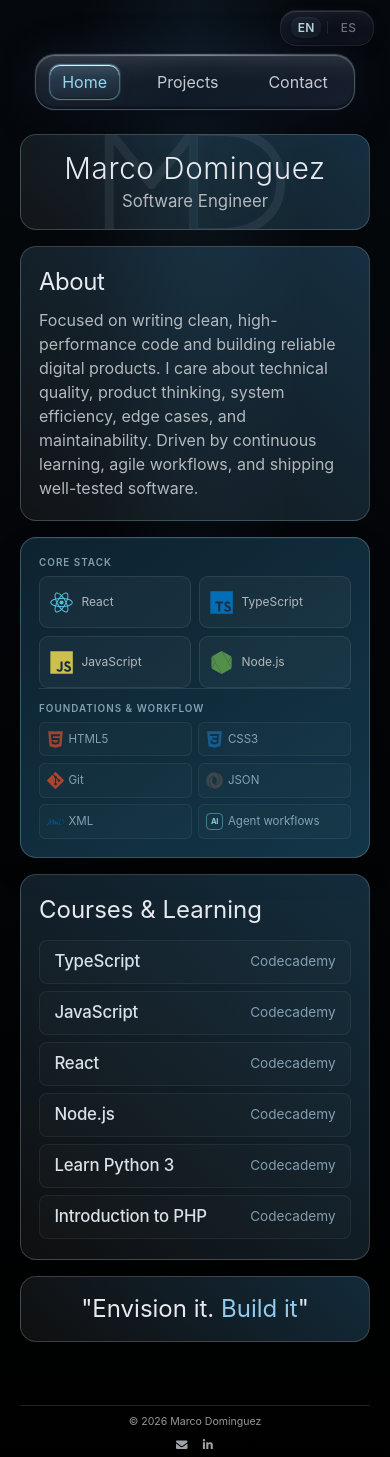
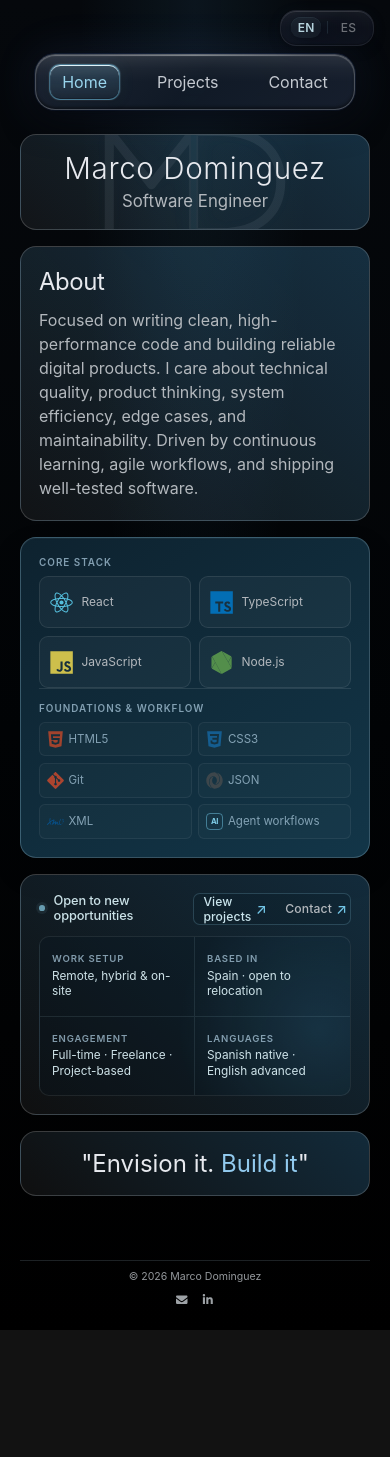
Before and after one commit to Marcodggz/portfolio, a React (Vite) app: page / in a window 390 px wide. Shown: the top 1457 px of the page. After the commit the page ends 1330 px from the top, so only its background shows below. Built offline with nearby package versions, Linux system fonts and the light colour scheme.

Commit message:
feat(home): refine availability and home content

```diff
--- a/src/components/home/Certifications/Certifications.module.css
+++ b/src/components/home/Certifications/Certifications.module.css
@@ -1,196 +1,50 @@
 .certifications {
   display: flex;
   flex-direction: column;
-  gap: 0;
-  height: 100%;
-  background: linear-gradient(
-    45deg,
-    rgba(255, 255, 255, 0.06),
-    var(--color-surface-accent)
-  );
+  height: 249px;
+  padding: 18px 22px;
+  color: var(--color-text-primary);
+  background: linear-gradient(45deg, rgba(255, 255, 255, 0.06), var(--color-surface-accent));
   border: 1px solid var(--border-glass);
   border-radius: var(--radius-md);
-  padding: 18px 22px;
-  color: var(--color-text-primary);
+  overflow: hidden;
 }
 
-.certifications h2 {
-  margin: 0 0 0.75rem;
-  font-size: 1.85rem;
-  font-weight: 400;
-  padding-left: 0;
+.actionRow { display: flex; align-items: center; justify-content: space-between; gap: 1rem; min-height: 2rem; }
+.actions { display: flex; align-items: center; gap: 0; overflow: hidden; border: 1px solid rgba(147, 216, 241, 0.2); border-radius: 0.42rem; background: rgba(7, 28, 39, 0.2); }
+.projectsLink, .contactLink { display: inline-flex; align-items: center; justify-content: center; min-height: 1.9rem; font-size: 0.76rem; font-weight: 550; letter-spacing: 0.01em; text-decoration: none; transition: color 0.2s ease, background-color 0.2s ease, border-color 0.2s ease; }
+.projectsLink, .contactLink { gap: 0.26rem; padding: 0 0.58rem; color: var(--color-text-secondary); }
+.projectsLink { color: rgba(218, 245, 253, 0.92); }
+.projectsLink::after, .contactLink::after { content: "↗"; color: var(--color-nav-accent); font-size: 0.88rem; line-height: 1; transition: transform 0.2s ease; }
+.projectsLink:hover, .contactLink:hover { color: #e1f7ff; background: rgba(104, 192, 225, 0.1); }
+.projectsLink:hover::after, .contactLink:hover::after { transform: translate(0.12rem, -0.12rem); }
+.actionDivider { width: 1px; align-self: stretch; background: rgba(185, 229, 246, 0.16); }
+
+.availabilityFacts {
+  display: grid;
+  grid-template-columns: repeat(2, minmax(0, 1fr));
+  flex: 1;
+  min-height: 0;
+  margin-top: 0.7rem;
+  margin-bottom: 0;
+  overflow: hidden;
+  border: 1px solid rgba(255, 255, 255, 0.08);
+  border-radius: 10px;
+  background:
+    radial-gradient(circle at 90% 58%, rgba(70, 154, 194, 0.16), transparent 48%),
+    rgba(6, 23, 33, 0.25);
 }
 
-.certList {
-  display: grid;
-  grid-template-columns: repeat(2, minmax(0, 1fr));
-  column-gap: 2.75rem;
-  row-gap: 1.05rem;
+.availabilityIntro { display: flex; align-items: center; gap: 0.55rem; min-width: 0; }
+.availabilityIntro p { margin: 0; color: rgba(223, 247, 253, 0.9); font-size: clamp(0.8rem, 1vw, 0.9rem); font-weight: 500; letter-spacing: -0.01em; }
+.statusDot { flex: 0 0 auto; width: 0.36rem; aspect-ratio: 1; border-radius: 50%; background: rgba(136, 205, 231, 0.72); box-shadow: 0 0 0 0.18rem rgba(136, 205, 231, 0.08); }
+.availabilityFact { display: flex; flex-direction: column; justify-content: center; min-width: 0; padding: clamp(0.65rem, 1.2vw, 0.9rem) clamp(0.75rem, 1.5vw, 1.1rem); }
+.availabilityFact:nth-child(odd) { border-right: 1px solid rgba(185, 229, 246, 0.1); }
+.availabilityFact:nth-child(n + 3) { border-top: 1px solid rgba(185, 229, 246, 0.1); }
+.availabilityFact dt { color: var(--color-text-meta); font-size: clamp(0.6rem, 0.78vw, 0.68rem); font-weight: 600; letter-spacing: 0.085em; text-transform: uppercase; }
+.availabilityFact dd { margin: 0.3rem 0 0; color: rgba(226, 247, 253, 0.9); font-size: clamp(0.74rem, 0.95vw, 0.84rem); line-height: 1.32; }
 
-  width: min(100%, 40rem);
-  margin: auto;
-  align-content: center;
-}
-
-.certItem {
-  display: grid;
-  grid-template-columns: auto 1fr;
-  gap: 0.45rem;
-  align-items: baseline;
-}
-
-.certName {
-  font-size: 1.2rem;
-  color: #d8e0e8;
-  font-weight: 500;
-  line-height: 1.3;
-  letter-spacing: -0.01em;
-}
-
-.certIssuer {
-  font-size: 0.9rem;
-  color: var(--color-text-meta);
-  font-weight: 400;
-  line-height: 1.4;
-}
-
-.certIssuer::before {
-  content: "·";
-  margin-right: 0.4rem;
-  color: rgba(217, 221, 228, 0.3);
-}
-
-.certIssuer span {
-  color: rgba(217, 221, 228, 0.5);
-}
-
-/* ── Tablet ≤ 1024px ────────────────────────────────────────────────────── */
-@media (max-width: 1024px) {
-  .certifications {
-    height: auto;
-  }
-
-  .certList {
-    grid-template-columns: 1fr;
-    row-gap: 0.6rem;
-  }
-
-  .certItem {
-    display: flex;
-    justify-content: space-between;
-    align-items: center;
-    gap: var(--space-3);
-    padding: 0.75rem 1rem;
-    background: rgba(255, 255, 255, 0.02);
-    border: 1px solid rgba(255, 255, 255, 0.06);
-    border-radius: var(--radius-sm);
-  }
-
-  .certifications h2 {
-    font-size: 1.7rem;
-  }
-
-  .certName {
-    font-size: 1.15rem;
-  }
-
-  .certIssuer {
-    font-size: 0.9rem;
-    flex-shrink: 0;
-  }
-
-  .certIssuer::before {
-    content: none;
-  }
-}
-
-/* ── Desktop certification cards ≥ 1025px ───────────── */
-@media (min-width: 1025px) {
-  .certifications h2 {
-    width: min(100%, 40rem);
-    margin-inline: auto;
-  }
-
-  .certList {
-    gap: var(--space-3);
-  }
-
-  .certItem {
-    min-height: 44px;
-    padding: 0.4rem 0.75rem;
-    background: rgba(255, 255, 255, 0.02);
-    border: 1px solid rgba(255, 255, 255, 0.06);
-    border-radius: var(--radius-sm);
-  }
-
-  .certName,
-  .certIssuer {
-    white-space: nowrap;
-  }
-}
-
-/* ── Mobile ≤ 600px ──────────────────────────────────────────────────────── */
-@media (max-width: 600px) {
-  .certifications {
-    padding: 20px 18px;
-  }
-
-  .certifications h2 {
-    font-size: 1.5rem;
-    margin-bottom: 1rem;
-  }
-
-  .certList {
-    grid-template-columns: 1fr;
-    row-gap: 0.4rem;
-  }
-
-  .certItem {
-    display: flex;
-    justify-content: space-between;
-    align-items: center;
-    gap: 1rem;
-    padding: 0.65rem 0.9rem;
-    background: rgba(255, 255, 255, 0.02);
-    border: 1px solid rgba(255, 255, 255, 0.06);
-    border-radius: 8px;
-  }
-
-  .certName {
-    font-size: 1.05rem;
-    font-weight: 500;
-  }
-
-  .certIssuer {
-    font-size: 0.85rem;
-    flex-shrink: 0;
-  }
-
-  .certIssuer::before {
-    content: none;
-  }
-}
-
-/* ── Narrow mobile ≤ 375px ───────────────────────────────────────────────── */
-@media (max-width: 375px) {
-  .certifications {
-    padding: 18px 16px;
-  }
-
-  .certifications h2 {
-    font-size: 1.4rem;
-  }
-
-  .certItem {
-    padding: 0.65rem 0.85rem;
-    gap: 0.75rem;
-  }
-
-  .certName {
-    font-size: 1rem;
-  }
-
-  .certIssuer {
-    font-size: 0.8rem;
-  }
-}
+@media (max-width: 1024px) { .certifications { height: auto; } .availabilityFacts { min-height: 12rem; } }
+@media (max-width: 600px) { .certifications { padding: 18px; } .actionRow { align-items: flex-start; } .availabilityFacts { min-height: 10rem; } }
+@media (max-width: 375px) { .certifications { padding: 16px; } .projectsLink, .contactLink { padding-right: 0.42rem; padding-left: 0.42rem; font-size: 0.63rem; } .availabilityFact { padding: 0.6rem; } .availabilityFact dd { font-size: 0.65rem; } }
+@media (prefers-reduced-motion: reduce) { .projectsLink, .contactLink, .projectsLink::after { transition: none; } }
--- a/src/components/home/Certifications/Certifications.tsx
+++ b/src/components/home/Certifications/Certifications.tsx
@@ -1,7 +1,7 @@
 import React from "react";
+import { Link } from "react-router-dom";
 import { useLanguage } from "../../../context/useLanguage";
 import { translations } from "../../../data/translations";
-import { certifications } from "../../../data/certifications";
 import styles from "./Certifications.module.css";
 
 const Certifications: React.FC = () => {
@@ -9,21 +9,26 @@ const Certifications: React.FC = () => {
   const t = translations[language].home;
 
   return (
-    <section className={styles.certifications} aria-labelledby="cert-heading">
-      <h2 id="cert-heading">{t.certificationsHeading}</h2>
-      <div className={styles.certList}>
-        {certifications.map((cert) => (
-          <div key={cert.name} className={styles.certItem}>
-            <div className={styles.certName}>{cert.name}</div>
-            <div className={styles.certIssuer}>
-              {cert.issuer}
-              {cert.inProgress && (
-                <span aria-label={t.inProgress}> ({t.inProgress})</span>
-              )}
-            </div>
+    <section className={styles.certifications} aria-label={t.availabilityHeading}>
+      <div className={styles.actionRow}>
+        <div className={styles.availabilityIntro}>
+          <span className={styles.statusDot} aria-hidden="true" />
+          <p>{t.availabilityIntro}</p>
+        </div>
+        <div className={styles.actions}>
+          <Link className={styles.projectsLink} to="/projects">{t.viewProjects}</Link>
+          <span className={styles.actionDivider} aria-hidden="true" />
+          <Link className={styles.contactLink} to="/contact">{t.contactCta}</Link>
+        </div>
+      </div>
+      <dl className={styles.availabilityFacts}>
+        {t.availabilityFacts.map((fact) => (
+          <div key={fact.label} className={styles.availabilityFact}>
+            <dt>{fact.label}</dt>
+            <dd>{fact.value}</dd>
           </div>
         ))}
-      </div>
+      </dl>
     </section>
   );
 };
--- a/src/data/translations.ts
+++ b/src/data/translations.ts
@@ -30,15 +30,22 @@ export const translations = {
       aboutTextTablet:
         'Focused on writing clean, high-performance code and building reliable digital products. I care about technical quality, product thinking, system efficiency, edge cases, and maintainability. Driven by continuous learning, agile workflows, and shipping well-tested software.',
       softwareEngineer: 'Software Engineer',
-      technologiesHeading: 'Technologies I work with',
-      visionFirst: 'Envision it',
       coreStack: 'Core stack',
       workflowFoundations: 'Foundations & workflow',
       agentWorkflowsHeading: 'Agent workflows',
+      availabilityHeading: 'Availability',
+      availabilityIntro: 'Open to new opportunities',
+      contactCta: 'Contact',
+      availabilityFacts: [
+        { label: 'Work setup', value: 'Remote, hybrid & on-site' },
+        { label: 'Based in', value: 'Spain · open to relocation' },
+        { label: 'Engagement', value: 'Full-time · Freelance · Project-based' },
+        { label: 'Languages', value: 'Spanish native · English advanced' },
+      ],
+      visionFirst: 'Envision it',
       visionSecond: 'Build it',
-      certificationsHeading: 'Courses & Learning',
-      inProgress: 'In progress',
       cursorHint: 'Move your cursor',
+      viewProjects: 'View projects',
     },
     notFound: {
       heading: 'Page not found',
@@ -122,19 +129,26 @@ export const translations = {
     home: {
       aboutHeading: 'Sobre mí',
       aboutText:
-        'Desarrollador de Software centrado en crear productos digitales sólidos, con código limpio y de alto rendimiento. Valoro la calidad técnica, la visión de producto, la eficiencia, los edge cases y la mantenibilidad. Me motiva seguir aprendiendo, trabajar con metodologías ágiles y desarrollar software fiable y bien testeado.',
+        'Desarrollador de Software centrado en crear productos digitales sólidos, con código limpio y de alto rendimiento. Valoro la calidad técnica, la visión de producto, la eficiencia, los edge cases y la mantenibilidad. Me impulsa el aprendizaje continuo, los flujos de trabajo ágiles y entregar software bien testeado.',
       aboutTextTablet:
-        'Centrado en crear productos digitales sólidos, con código limpio y de alto rendimiento. Valoro la calidad técnica, la visión de producto, la eficiencia, los edge cases y la mantenibilidad. Me motiva seguir aprendiendo, trabajar con metodologías ágiles y desarrollar software fiable y bien testeado.',
+        'Centrado en crear productos digitales sólidos, con código limpio y de alto rendimiento. Valoro la calidad técnica, la visión de producto, la eficiencia, los edge cases y la mantenibilidad. Me impulsa el aprendizaje continuo, los flujos de trabajo ágiles y entregar software bien testeado.',
       softwareEngineer: 'Desarrollador de Software',
-      technologiesHeading: 'Tecnologías con las que trabajo',
-      visionFirst: 'Imagínalo',
       coreStack: 'Stack principal',
       workflowFoundations: 'Fundamentos y flujo de trabajo',
       agentWorkflowsHeading: 'Flujos con agentes',
+      availabilityHeading: 'Disponibilidad',
+      availabilityIntro: 'Abierto a nuevas oportunidades',
+      contactCta: 'Contacto',
+      availabilityFacts: [
+        { label: 'Modalidad de trabajo', value: 'Remoto, híbrido y presencial' },
+        { label: 'Ubicación', value: 'España · disponible para reubicación' },
+        { label: 'Disponibilidad', value: 'Jornada completa · Freelance · Por proyecto' },
+        { label: 'Idiomas', value: 'Español nativo · inglés avanzado' },
+      ],
+      visionFirst: 'Imagínalo',
       visionSecond: 'Créalo',
-      certificationsHeading: 'Cursos y Formación',
-      inProgress: 'En curso',
       cursorHint: 'Mueve el cursor',
+      viewProjects: 'Ver proyectos',
     },
     notFound: {
       heading: 'Página no encontrada',
--- a/src/pages/Home/Home.module.css
+++ b/src/pages/Home/Home.module.css
@@ -21,8 +21,8 @@
     minmax(220px, auto)
     minmax(80px, auto)
     minmax(80px, auto)
-    minmax(94px, auto)
-    minmax(72px, auto);
+    minmax(112px, auto)
+    minmax(96px, auto);
   grid-template-areas:
     "about   about   about   about   about   about   about   about   abstract abstract abstract abstract"
     "webdev  webdev  webdev  webdev  name    name    name    name    abstract abstract abstract abstract"
@@ -81,7 +81,7 @@
 /* ── Tablet ≤ 1024px ─────────────────────────────────────────────────────── */
 /*    AbstractImage hidden (pointer-based interaction).                      */
 /*    WebDev hidden (role shown in NameCard instead).                        */
-/*    Clean vertical reading flow: name+role → about → tech → courses → quote */
+/*    Clean vertical reading flow: name+role → about → tech → availability → quote */
 @media (max-width: 1024px) {
   .homeContainer {
     /* Constrain content width for tablet to prevent excessive stretching.
@@ -124,7 +124,7 @@
 }
 
 /* ── Mobile ≤ 600px ──────────────────────────────────────────────────────── */
-/*    Single-column layout: name+role → about → tech → courses → quote       */
+/*    Single-column layout: name+role → about → tech → availability → quote  */
 /*    AbstractImage and WebDev hidden; NameCard keeps its compact mark        */
 @media (max-width: 600px) {
   .home {
```
